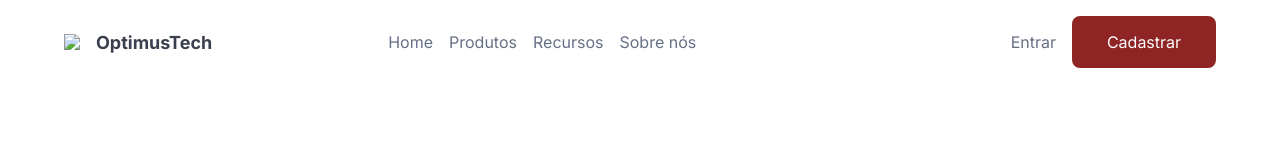
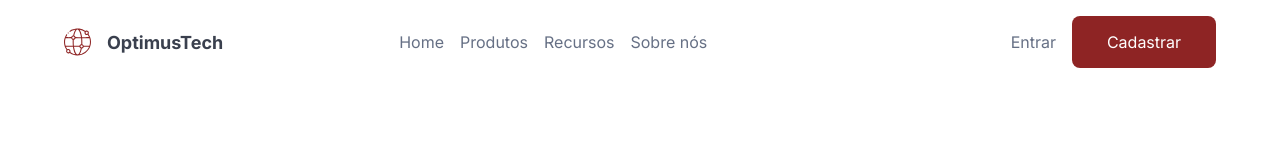
Before and after one commit to DevSaymon/Projeto-7-days-off-code-, a plain HTML site: page index.html in a window 1280 px wide. Shown: the top 160 px of the page. Drawn offline with Linux system fonts and the light colour scheme; the site is published under a folder, as on GitHub Pages, so addresses that start at the root find nothing.

Commit message:
Update index.html
Edit /img/logo.svg to "img/logo.svg

```diff
--- a/index.html
+++ b/index.html
@@ -9,7 +9,7 @@
 <body>
   <header class="cabecalho">
     <div class="container">
-      <img src="/img/logo.svg" class="logo">
+      <img src="img/logo.svg" class="logo">
         <h1 class="logo-titulo">OptimusTech</h1>
         <div class="menu">
           <ul class="lista-menu">
```
